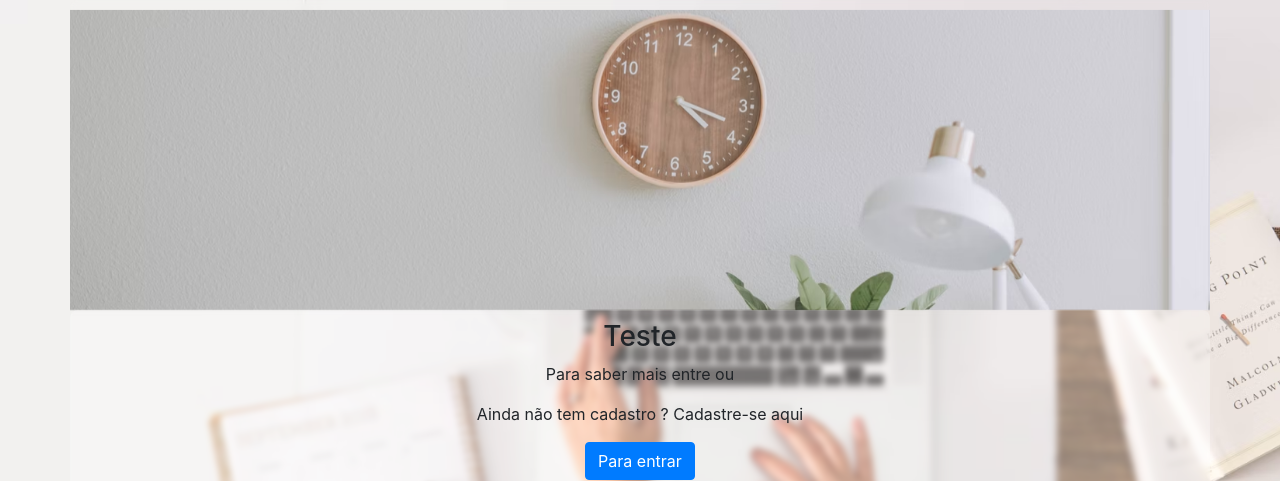
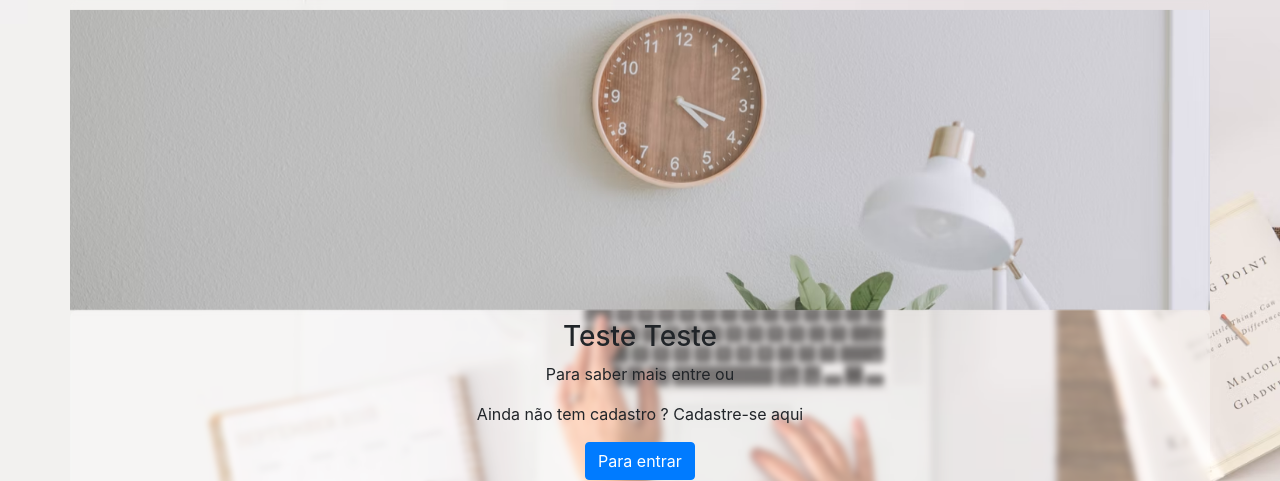
Before and after one commit to rberlato/sistema, a PHP site: page / in a window 1280 px wide. Shown: the top 481 px of the page. Run offline with PHP 8.4, Linux system fonts and the light colour scheme.

Commit message:
teste teste

```diff
--- a/index.php
+++ b/index.php
@@ -17,7 +17,7 @@
     <img class="image-index" src="./image/work_tree.jpeg" alt="">
     <section class="container">
         <div>
-            <h3>Teste</h3>
+            <h3>Teste Teste</h3>
             <p>Para saber mais entre ou
             <p>Ainda não tem cadastro ? Cadastre-se aqui</p><a class="btn btn-primary" href="http://192.168.0.111/sistema/tela-login.php">Para entrar</a>
 
```
